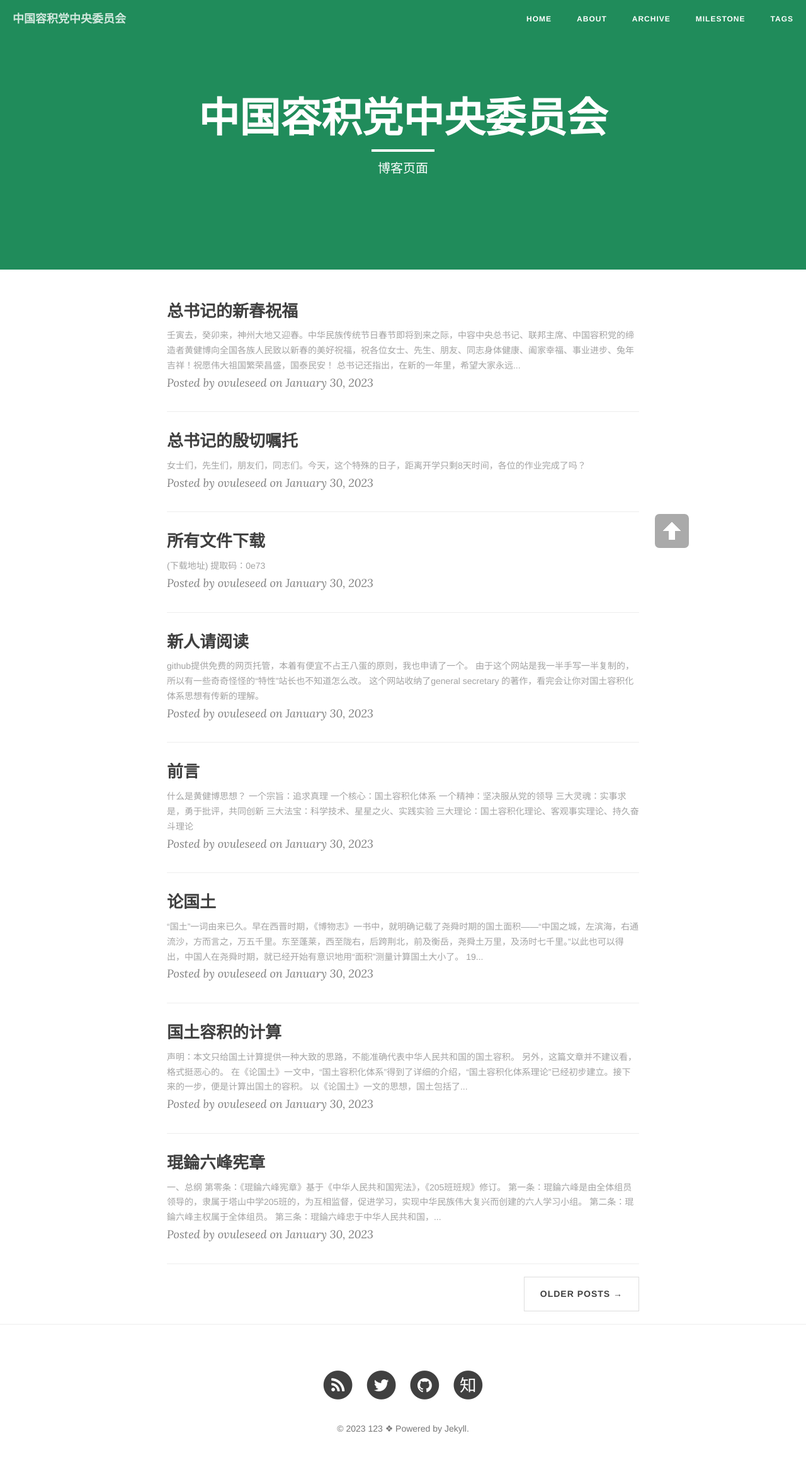
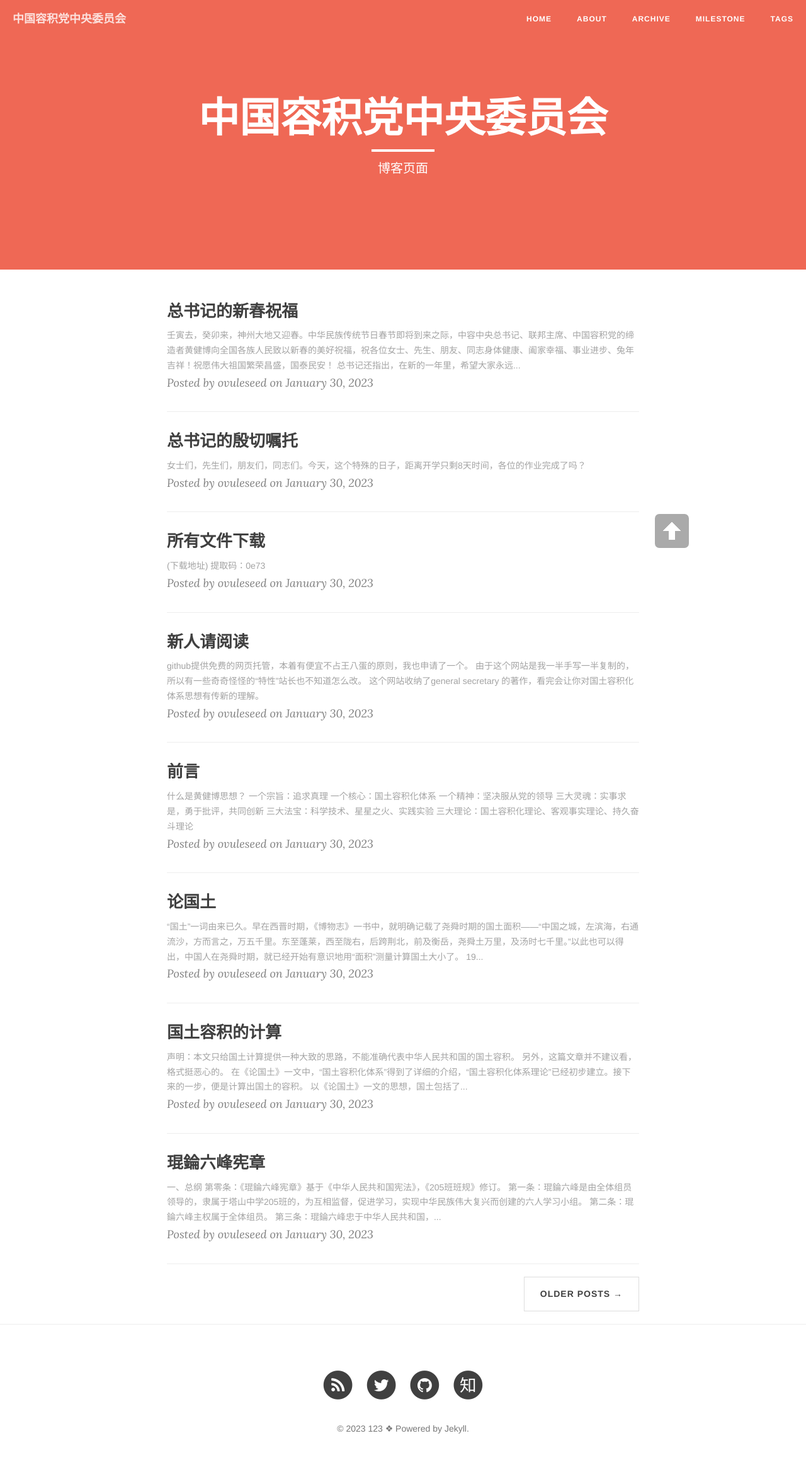
Before and after one commit to ovule-seed/ovule-seed.github.io, a Jekyll site: the page built from index.html, in a window 1280 px wide. Shown: the whole page at 63% size. Built offline with Jekyll 4.4.1, drawn with Linux system fonts in a browser that asks for light colours; nearby versions of some CDN libraries; the list of posts is cut into pages by our own code.

Commit message:
Update _config.yml

```diff
--- a/_config.yml
+++ b/_config.yml
@@ -1,6 +1,6 @@
 # Site settings
 title: 中国容积党中央委员会 # 你的博客名字，可以定义修订
-header-img: "img/green.jpg"
+header-img: "img/red.jpg"
 tagline: "cn"
 description: "这是我的博客"  # 一句话描述你的博客
 baseurl: ""
```
